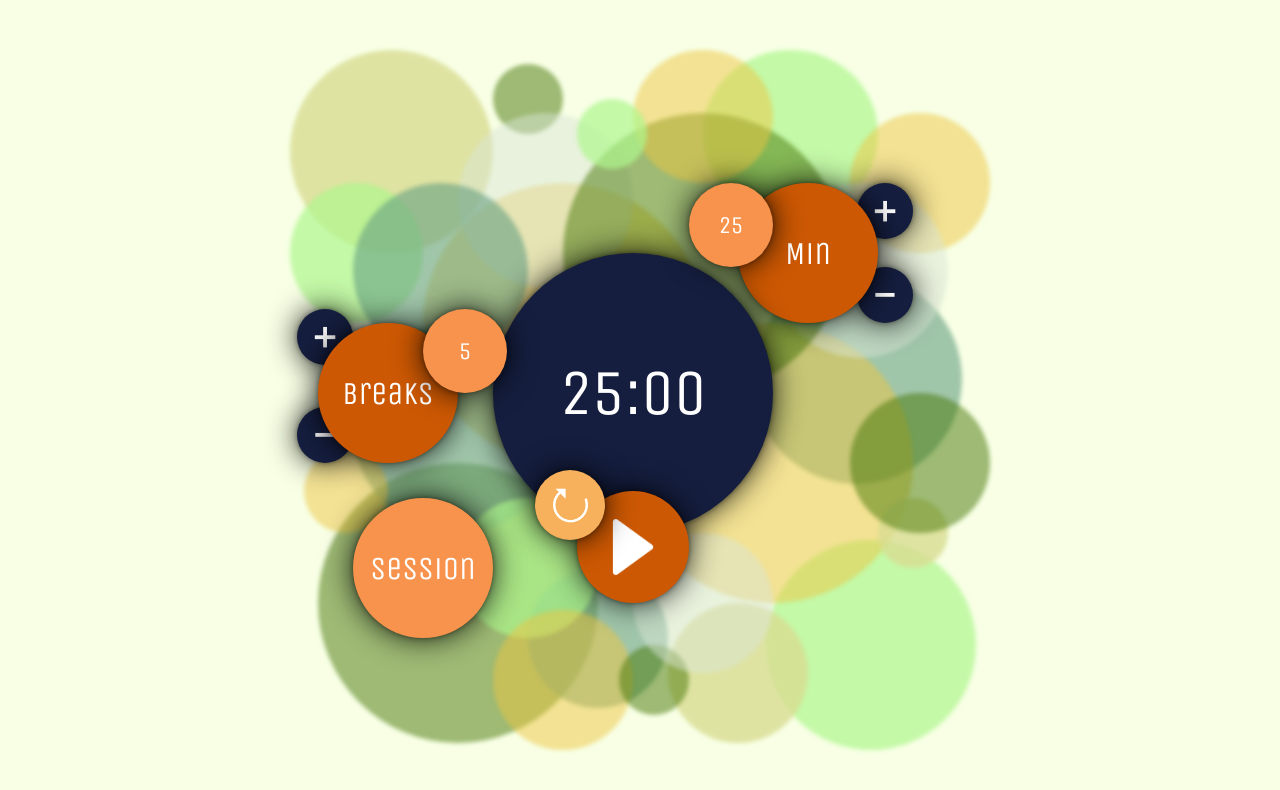
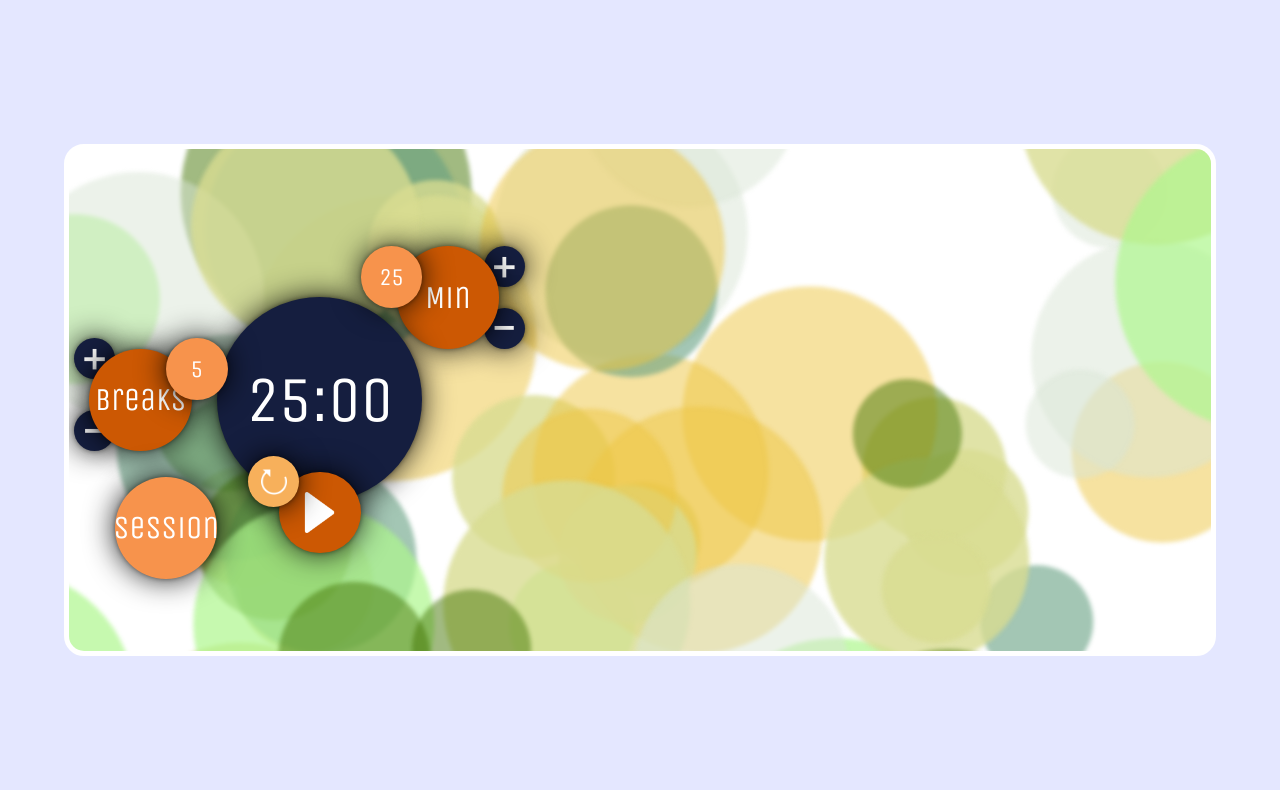
Before and after one commit to MarioLema/pomodoro-app, a React (Create React App) app: page / in a window 1280 px wide. Shown: the top 790 px of the page. Built offline with nearby package versions, Linux system fonts and the light colour scheme.

Commit message:
rectangle shape

```diff
--- a/src/App.css
+++ b/src/App.css
@@ -1,51 +1,15 @@
-.App {
-  text-align: center;
-}
-
-.App-logo {
-  animation: App-logo-spin infinite 20s linear;
-  height: 80px;
-}
-
-.App-header {
-  background-color: #222;
-  height: 150px;
-  padding: 20px;
-  color: white;
-}
-
-.App-title {
-  font-size: 1.5em;
-}
-
-.App-intro {
-  font-size: large;
-}
-
-@keyframes App-logo-spin {
-  from { transform: rotate(0deg); }
-  to { transform: rotate(360deg); }
-}
-
-/*=====================================*/
-/* $palette1: #ffc15e; */
-/* $palette2: #f7b05b; */
-/* $palette3: #f7934c; */
-/* $palette4: #cc5803; */
-/* $palette5: #151e3f; */
-
+/*PAGE SET UP*/
 * {
   box-sizing: border-box;
-  color: white;
   font-family: "Unica One", cursive;
   margin: 0;
   user-select: none;
 }
 body {
   background-size: cover;
-  background: #f8ffe5;
+  background: #e4e7ff;
 }
-header {
+/* header {
   width: 100%;
   text-align: center;
   height: 20px;
@@ -64,25 +28,33 @@ footer {
   position: fixed;
   bottom: 20px;
   color: #151e3f;
-}
-#pomodoro {
-  position: absolute;
-  margin: 0;
+} */
+/*ROOT ELEMENT*/
+#root{
+  width: 90vw;
+  height: 40vw;
   top: 50%;
   left: 50%;
   margin-right: -50%;
   margin-bottom: -50%;
   transform: translate(-50%, -50%);
-  width: 700px;
-  height: 700px;
+  position: absolute;
+  border: solid white 5px;
+  border-radius: 20px;
+  overflow: hidden;
+  background: white;
+}
+/*POMODORO CLOCK*/
+#pomodoro {
+  width: 40vw;
+  height: 40vw;
   display: grid;
   grid-template-columns: repeat(100, 1fr);
   grid-template-rows: repeat(100, 1fr);
-  border-radius: 40%;
+  color: white;
 }
+/*POMODORO CONTROLS*/
 .bubble {
-  border: none;
-  background: none;
   border-radius: 300%;
   display: flex;
   align-items: center;
@@ -99,7 +71,6 @@ footer {
 .btn:hover {
   z-index: 20;
 }
-
 #time-left {
   grid-column: 30/70;
   grid-row: 30/70;
@@ -114,7 +85,6 @@ footer {
   z-index: 15;
   cursor: pointer;
 }
-
 #reset {
   grid-column: 36/46;
   grid-row: 61/71;
@@ -200,200 +170,114 @@ footer {
 .icon{
   width: 50%;
 }
-/* $green1: rgba(217, 221, 146, 0.8); */
-/* $green2: rgba(102, 161, 130, 0.6); */
-/* $green3: rgba(174, 247, 142, 0.7); */
-/* $green4: rgba(68, 118, 4, 0.5); */
-/* $green5: rgba(238, 198, 67, 0.5); */
-/* $green6: rgba(217, 229, 214, 0.5); */
-/* $north: translate(0px, -70%);
-$south: translate(0px, 70%);
-$west: translate(-100px, 0%);
-$east: translate(100px, 0%);
-$northEast: translate(100px, -70%);
-$southEast: translate(100px, 70%);
-$northWest: translate(-100px, -70%);
-$southWest: translate(-100px, 70%); */
 
-.background {
-  border-radius: 100%;
-  z-index: 1;
-  transition: transform 1s;
+.backgroundBauble {
+  border-radius: 500%;
   filter: blur(2px);
-}
-.north:hover {
-  transform: translate(0px, -70%);
-}
-.south:hover {
-  transform: translate(0px, 70%);
-}
-.west:hover {
-  transform: translate(-100px, 0%);
-}
-.east:hover {
-  transform: translate(100px, 0%);
-}
-.northEast:hover {
-  transform: translate(100px, -70%);
-}
-.southEast:hover {
-  transform: translate(100px, 70%);
-}
-.northWest:hover {
-  transform: translate(-100px, -70%);
-}
-.southWest:hover {
-  transform: translate(-100px, 70%);
-}
-#back1 {
-  background: rgba(217, 221, 146, 0.8);
-  grid-column: 1/30;
-  grid-row: 1/30;
-}
-#back2 {
-  background: rgba(102, 161, 130, 0.6);
-  grid-column: 67/97;
-  grid-row: 33/63;
-}
-#back3 {
-  background: rgba(174, 247, 142, 0.7);
-  grid-column: 69/99;
-  grid-row: 71/101;
-}
-#back4 {
-  background: rgba(68, 118, 4, 0.5);
-  grid-column: 5/45;
-  grid-row: 60/100;
-}
-#back5 {
-  background: rgba(238, 198, 67, 0.5);
-  grid-column: 20/60;
-  grid-row: 20/60;
-}
-#back6 {
-  background: rgba(102, 161, 130, 0.6);
-  grid-column: 10/40;
-  grid-row: 40/70;
-}
-#back7 {
-  background: rgba(174, 247, 142, 0.7);
-  grid-column: 1/20;
-  grid-row: 20/40;
-}
-#back8 {
-  background: rgba(238, 198, 67, 0.5);
-  grid-column: 50/90;
-  grid-row: 40/80;
-}
-#back9 {
-  background: rgba(217, 221, 146, 0.8);
-  grid-column: 55/75;
-  grid-row: 80/100;
-}
-#back10 {
-  background: rgba(102, 161, 130, 0.6);
-  grid-column: 35/55;
-  grid-row: 75/95;
-}
-#back11 {
-  background: rgba(174, 247, 142, 0.7);
-  grid-column: 25/45;
-  grid-row: 65/85;
-}
-#back12 {
-  background: rgba(238, 198, 67, 0.5);
-  grid-column: 30/50;
-  grid-row: 81/101;
-}
-#back13 {
-  background: rgba(68, 118, 4, 0.5);
-  grid-column: 48/58;
-  grid-row: 86/96;
-}
-#back14 {
-  background: rgba(217, 229, 214, 0.5);
-  grid-column: 50/70;
-  grid-row: 70/90;
-}
-#back14 {
-  background: rgba(217, 229, 214, 0.5);
-  grid-column: 50/70;
-  grid-row: 70/90;
-}
-#back15 {
-  background: rgba(217, 221, 146, 0.8);
-  grid-column: 85/95;
-  grid-row: 65/75;
-}
-#back16 {
-  background: rgba(174, 247, 142, 0.7);
-  grid-column: 60/85;
-  grid-row: 1/25;
-}
-#back17 {
-  background: rgba(68, 118, 4, 0.5);
-  grid-column: 30/40;
-  grid-row: 3/13;
-}
-#back18 {
-  background: rgba(217, 229, 214, 0.5);
-  grid-column: 25/50;
-  grid-row: 10/35;
-}
-#back19 {
-  background: rgba(102, 161, 130, 0.6);
-  grid-column: 10/35;
-  grid-row: 20/45;
-}
-#back20 {
-  background: rgba(238, 198, 67, 0.5);
-  grid-column: 3/15;
-  grid-row: 58/70;
-}
-#back21 {
-  background: rgba(68, 118, 4, 0.5);
-  grid-column: 81/101;
-  grid-row: 50/70;
-}
-#back22 {
-  background: rgba(238, 198, 67, 0.5);
-  grid-column: 81/101;
-  grid-row: 10/30;
-}
-#back23 {
-  background: rgba(217, 229, 214, 0.5);
-  grid-column: 70/95;
-  grid-row: 20/45;
-}
-#back24 {
-  background: rgba(68, 118, 4, 0.5);
-  grid-column: 40/80;
-  grid-row: 10/50;
-}
-#back25 {
-  background: rgba(238, 198, 67, 0.5);
-  grid-column: 50/70;
-  grid-row: 1/20;
-}
-#back26 {
-  background: rgba(174, 247, 142, 0.7);
-  grid-column: 42/52;
-  grid-row: 8/18;
-}
-.fa-play {
-  height: 40%;
-  align-self: center;
-  justify-self: center;
-  margin-left: 5px;
-}
-.fa-redo {
-  height: 50%;
-}
-.fa-pause {
-  height: 40%;
+  position: absolute;
 }
 
-.turn {
-  transition: transform 2s;
-  transform: rotate(1turn);
+@keyframes floating1 {
+  0% { transform: translate(0px, 0px) }
+  10% { transform: translate(18%, 23%) }
+  20% { transform: translate(6%, -43%) }
+  30% { transform: translate(-69%, 31%) }
+  40% { transform: translate(10%, 9%) }
+  50% { transform: translate(-20%, -47%) }
+  60% { transform: translate(69%, 9%) }
+  70% { transform: translate(32%, -27%) }
+  80% { transform: translate(-17%, 27%) }
+  90% { transform: translate(17%, 22%) }
+  100% { transform: translate(0%,  0%) }
 }
+@keyframes floating2 {
+  0% { transform: translate(0px, 0px) }
+  10% { transform: translate(87, 52%) }
+  20% { transform: translate(67%, -69%) }
+  30% { transform: translate(100%, -44%) }
+  40% { transform: translate(-26%, 17%) }
+  50% { transform: translate(23%, 75%) }
+  60% { transform: translate(44%, -2%) }
+  70% { transform: translate(2%, 70%) }
+  80% { transform: translate(-23%, 86%) }
+  90% { transform: translate(96%, -77%) }
+  100% { transform: translate(0%,  0%) }
+}
+@keyframes floating3 {
+  0% { transform: translate(0px, 0px) }
+  10% { transform: translate(54%, 44%) }
+  20% { transform: translate(27%, -16%) }
+  30% { transform: translate(-34%, 2%) }
+  40% { transform: translate(94%, 72%) }
+  50% { transform: translate(-43%, -12%) }
+  60% { transform: translate(81%, 7%) }
+  70% { transform: translate(60%, -54%) }
+  80% { transform: translate(-33%, 50%) }
+  90% { transform: translate(80%, 23%) }
+  100% { transform: translate(0%,  0%) }
+}
+@keyframes floating4 {
+  0% { transform: translate(0px, 0px) }
+  10% { transform: translate(48%, 71%) }
+  20% { transform: translate(45%, -85%) }
+  30% { transform: translate(-57%, 50%) }
+  40% { transform: translate(3%, 62%) }
+  50% { transform: translate(-39%, -98%) }
+  60% { transform: translate(4%, 51%) }
+  70% { transform: translate(21%, -14%) }
+  80% { transform: translate(-94%, 59%) }
+  90% { transform: translate(31%, 94%) }
+  100% { transform: translate(0%,  0%) }
+}
+@keyframes floating5 {
+  0% { transform: translate(0px, 0px) }
+  10% { transform: translate(39%, 61%) }
+  20% { transform: translate(23%, -64%) }
+  30% { transform: translate(-35%, 80%) }
+  40% { transform: translate(90%, 7%) }
+  50% { transform: translate(-8%, -29%) }
+  60% { transform: translate(39%, 91%) }
+  70% { transform: translate(4%, -31%) }
+  80% { transform: translate(-6%, 49%) }
+  90% { transform: translate(26%, 49%) }
+  100% { transform: translate(0%,  0%) }
+}
+@keyframes floating6 {
+  0% { transform: translate(0px, 0px) }
+  10% { transform: translate(85%, 44%) }
+  20% { transform: translate(72%, -4%) }
+  30% { transform: translate(-94%, 57%) }
+  40% { transform: translate(87%, 11%) }
+  50% { transform: translate(-66%, -52%) }
+  60% { transform: translate(93%, 31%) }
+  70% { transform: translate(26%, -17%) }
+  80% { transform: translate(-95%, 98%) }
+  90% { transform: translate(38%, 75%) }
+  100% { transform: translate(0%,  0%) }
+}
+@keyframes floating7 {
+  0% { transform: translate(0px, 0px) }
+  10% { transform: translate(34%, 43%) }
+  20% { transform: translate(66%, -19%) }
+  30% { transform: translate(-68%, 54%) }
+  40% { transform: translate(22%, 5%) }
+  50% { transform: translate(-48%, -26%) }
+  60% { transform: translate(45%, 72%) }
+  70% { transform: translate(59%, -63%) }
+  80% { transform: translate(-74%, 3%) }
+  90% { transform: translate(47%, 38%) }
+  100% { transform: translate(0%,  0%) }
+}
+@keyframes floating8 {
+  0% { transform: translate(0px, 0px) }
+  10% { transform: translate(47%, 82%) }
+  20% { transform: translate(26%, -32%) }
+  30% { transform: translate(-51%, 71%) }
+  40% { transform: translate(84%, 63%) }
+  50% { transform: translate(-89%, -33%) }
+  60% { transform: translate(60%, 25%) }
+  70% { transform: translate(96%, -29%) }
+  80% { transform: translate(-24%, 89%) }
+  90% { transform: translate(23%, 26%) }
+  100% { transform: translate(0%,  0%) }
+}
--- a/src/App.js
+++ b/src/App.js
@@ -276,13 +276,14 @@ class Clock extends Component {
           {this.state.timeDisplayed}
         </div>
         <div className="bubble btn" id="start_stop" onClick={this.togglePlay}>
-          <img src={this.state.icon} class="icon" alt='play/pause'/>
+          <img src={this.state.icon} className="icon" alt='play/pause'/>
         </div>
         <div className="bubble btn" id="reset" onClick={this.resetState}>
-          <img src={redo} class="icon" alt='reverse'/>
+          <img src={redo} className="icon" alt='reverse'/>
         </div>
+        <Background />
 
-        <div className="background northWest" id="back1" />
+        {/* <div className="background northWest" id="back1" />
         <div className="background east" id="back2" />
         <div className="background southEast" id="back3" />
         <div className="background southWest" id="back4" />
@@ -307,10 +308,47 @@ class Clock extends Component {
         <div className="background east" id="back23" />
         <div className="background north" id="back24" />
         <div className="background northEast" id="back25" />
-        <div className="background north" id="back26" />
+        <div className="background north" id="back26" /> */}
       </div>
     );
   }
 }
 
+let colors = [
+  'rgba(217, 221, 146, 0.8)',
+  'rgba(102, 161, 130, 0.6)',
+  'rgba(174, 247, 142, 0.7)',
+  'rgba(68, 118, 4, 0.5)',
+  'rgba(238, 198, 67, 0.5)',
+  'rgba(217, 229, 214, 0.5)',
+]
+
+class Background extends Component{
+  creator(){
+    let baubles = [];
+    for(let i = 1; i < 70; i++){
+      let radius = Math.floor(Math.random() * (300 - 100 + 1)) + 100;
+      let style = {
+        background: colors[Math.floor(Math.random() * 7)],
+        width: radius,
+        height: radius,
+        left: Math.floor(Math.random() * (90 - (-30) + 1)) + (-30) + '%',
+        top:  Math.floor(Math.random() * (90 - (-30) + 1)) + (-30) + '%',
+        animation: `${Math.floor(Math.random() * (60 - 46) + 1 ) + 46}s linear 0s infinite alternate floating${Math.ceil(Math.random() * 8)}`
+      }
+      baubles.push(<div className='backgroundBauble' style={style} key={'bauble' + i}></div>);
+    }
+    return baubles;
+  }
+
+  render(){
+    return (
+      <div>
+      {this.creator()}
+      </div>
+    )
+
+}
+}
+
 export default Clock;
```
